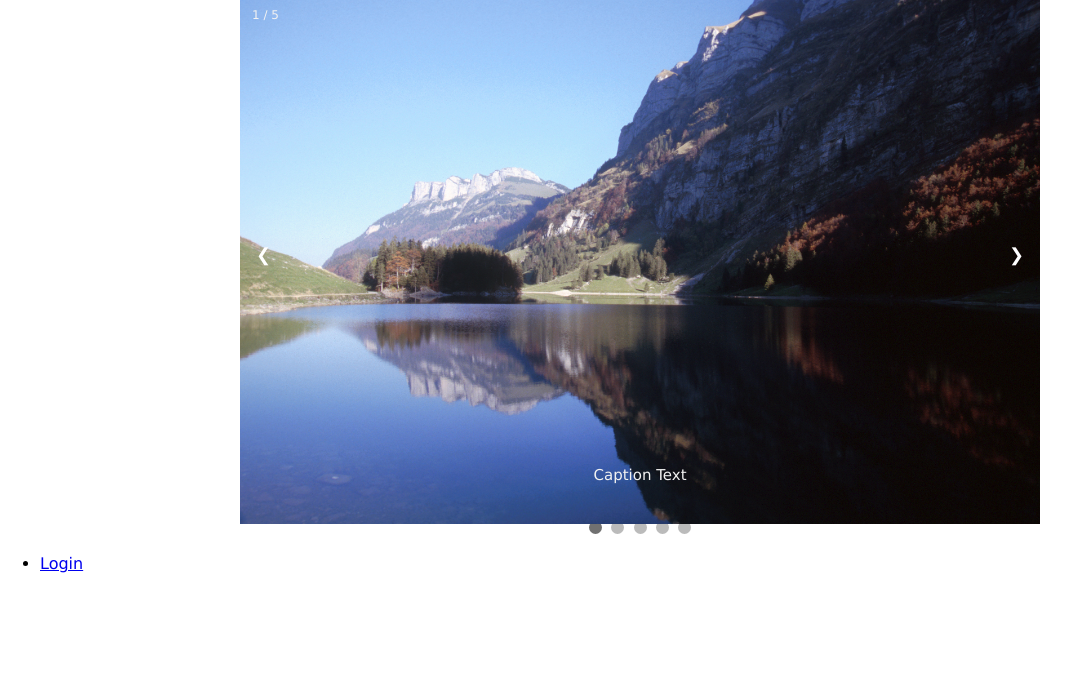
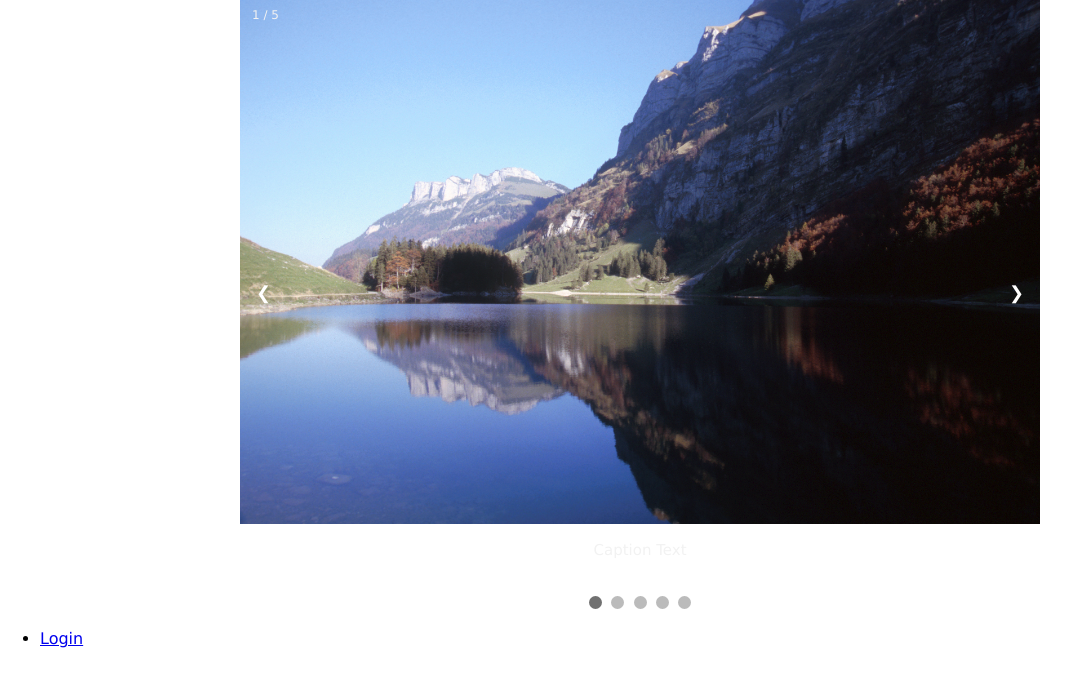
Before and after one commit to roymyboy/www, a PHP site: page /welcome.php in a window 1280 px wide. Shown: the top 687 px of the page, without its empty margins (0-1080 px from the left). Run offline with PHP 8.4, Linux system fonts and the light colour scheme; data that the repository does not hold is empty.

Commit message:
slideshow

```diff
--- a/welcome.php
+++ b/welcome.php
@@ -20,7 +20,7 @@ body {font-family: Verdana,sans-serif;margin:0}
   max-width: 800px;
   position: relative;
   margin: auto;
-  height: 500px
+  height: 575px
 }
 
 /* Next & previous buttons */
```
Also changed, not shown: 1 other file.
